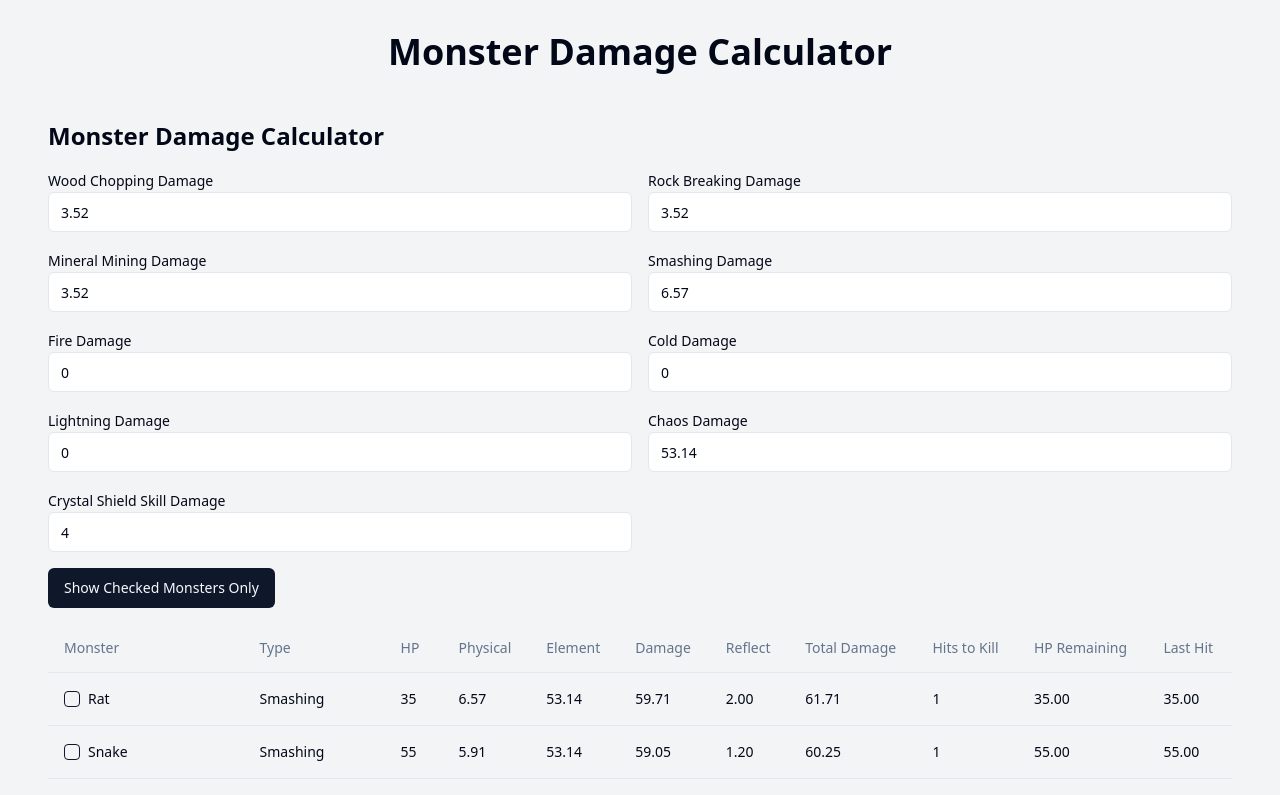
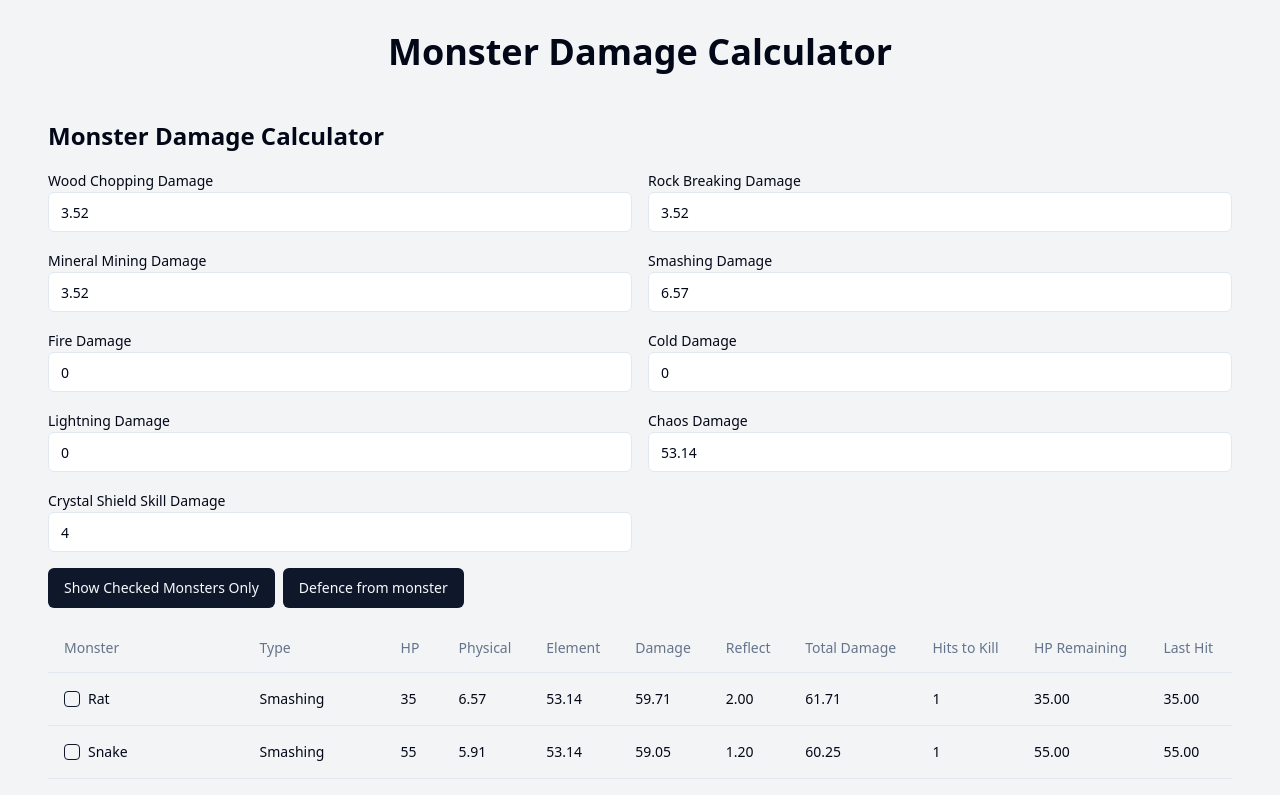
Before and after one commit to bensoro2/monster-math-magic-02, a React (Vite) app: page / in a window 1280 px wide. Shown: the top 795 px of the page. Built offline with nearby package versions, Linux system fonts and the light colour scheme.

Commit message:
Add defense button to calculator
Added a button labeled "Defence" next to "Show Checked Monsters Only" that links to https://preview--calculate-monster-mania.gptengineer.run/.
[skip gpt_engineer]

```diff
--- a/src/components/MonsterDamageCalculator.jsx
+++ b/src/components/MonsterDamageCalculator.jsx
@@ -118,7 +118,7 @@ const MonsterDamageCalculator = () => {
     const totalElementalDamage = fireDamageAfterResistance + coldDamageAfterResistance + lightningDamageAfterResistance + chaosDamageAfterResistance;
     const baseDamage = physicalDamageAfterResistance + totalElementalDamage;
 
-    // New calculation for reflect damage
+    // Updated calculation for reflect damage
     const reflectDamage = playerStats.crystalShieldSkillDamage - (playerStats.crystalShieldSkillDamage * monster.resistances.cold / 100);
 
     const totalDamage = baseDamage + reflectDamage;
@@ -260,9 +260,12 @@ const MonsterDamageCalculator = () => {
           />
         </div>
       </div>
-      <div className="mb-4">
+      <div className="mb-4 flex space-x-2">
         <Button onClick={toggleShowCheckedOnly}>
           {showCheckedOnly ? "Show All Monsters" : "Show Checked Monsters Only"}
+        </Button>
+        <Button onClick={() => window.open("https://preview--calculate-monster-mania.gptengineer.run/", "_blank")}>
+          Defence from monster
         </Button>
       </div>
       <Table>
```
